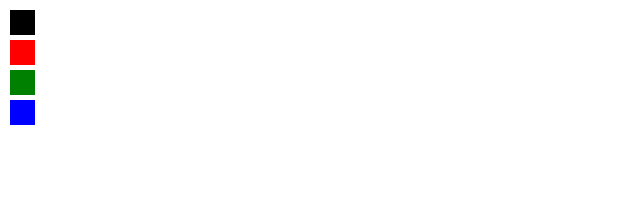
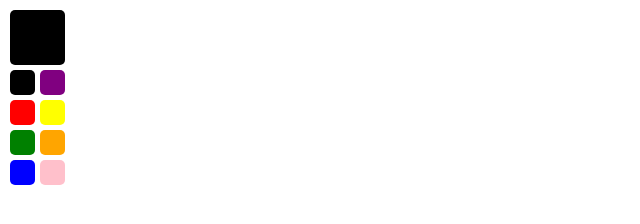
Before and after one commit to zwehr/paperjs-paint-app, a plain HTML site: page index.html in a window 1280 px wide. Shown: the whole page, without its empty margins (0-640 px from the left). Drawn offline with nearby package versions, Linux system fonts and the light colour scheme.

Commit message:
add more colors and display current color on click

```diff
--- a/index.html
+++ b/index.html
@@ -10,10 +10,16 @@
 
     <body>
         <canvas id="myCanvas" resize></canvas>
-        <div class="color-choice" id="black"></div>
-        <div class="color-choice" id="red"></div>
-        <div class="color-choice" id="green"></div>
-        <div class="color-choice" id="blue"></div>
+
+        <div id="current-color"></div>
+        <div class="color-button" id="black"></div>
+        <div class="color-button" id="red"></div>
+        <div class="color-button" id="green"></div>
+        <div class="color-button" id="blue"></div>
+        <div class="color-button" id="purple"></div>
+        <div class="color-button" id="yellow"></div>
+        <div class="color-button" id="orange"></div>
+        <div class="color-button" id="pink"></div>
 
         <!-- jQuery -->
         <script src="http://code.jquery.com/jquery-3.1.1.min.js"></script>
--- a/styles.css
+++ b/styles.css
@@ -11,36 +11,72 @@ canvas[resize] {
     height: 100%;
 }
 
-.color-choice {
+.color-button {
     position: absolute;
     height: 25px;
     width: 25px;
+    border-radius: 5px;
 }
 
-.color-choice:hover {
-    border: 1px solid black;
+.color-button:hover {
+    cursor: pointer;
+    box-shadow: 2px 2px 2px #000;
+}
+
+#current-color {
+    position: absolute;
+    background-color: black;
+    height: 55px;
+    width: 55px;
+    top: 10px;
+    left: 10px;
+    border-radius: 5px;
 }
 
 #black {
     background-color: black;
-    top: 10px;
+    top: 70px;
     left: 10px;
 }
 
 #red {
     background-color: red;
-    top: 40px;
+    top: 100px;
     left: 10px;
 }
 
 #green {
     background-color: green;
-    top: 70px;
+    top: 130px;
     left: 10px;
 }
 
 #blue {
     background-color: blue;
-    top: 100px;
+    top: 160px;
     left: 10px;
 }
+
+#purple {
+    background-color: purple;
+    top: 70px;
+    left: 40px;
+}
+
+#yellow {
+    background-color: yellow;
+    top: 100px;
+    left: 40px;
+}
+
+#orange {
+    background-color: orange;
+    top: 130px;
+    left: 40px;
+}
+
+#pink {
+    background-color: pink;
+    top: 160px;
+    left: 40px;
+}
```
Also changed, not shown: script.js (+9 -3 lines).
